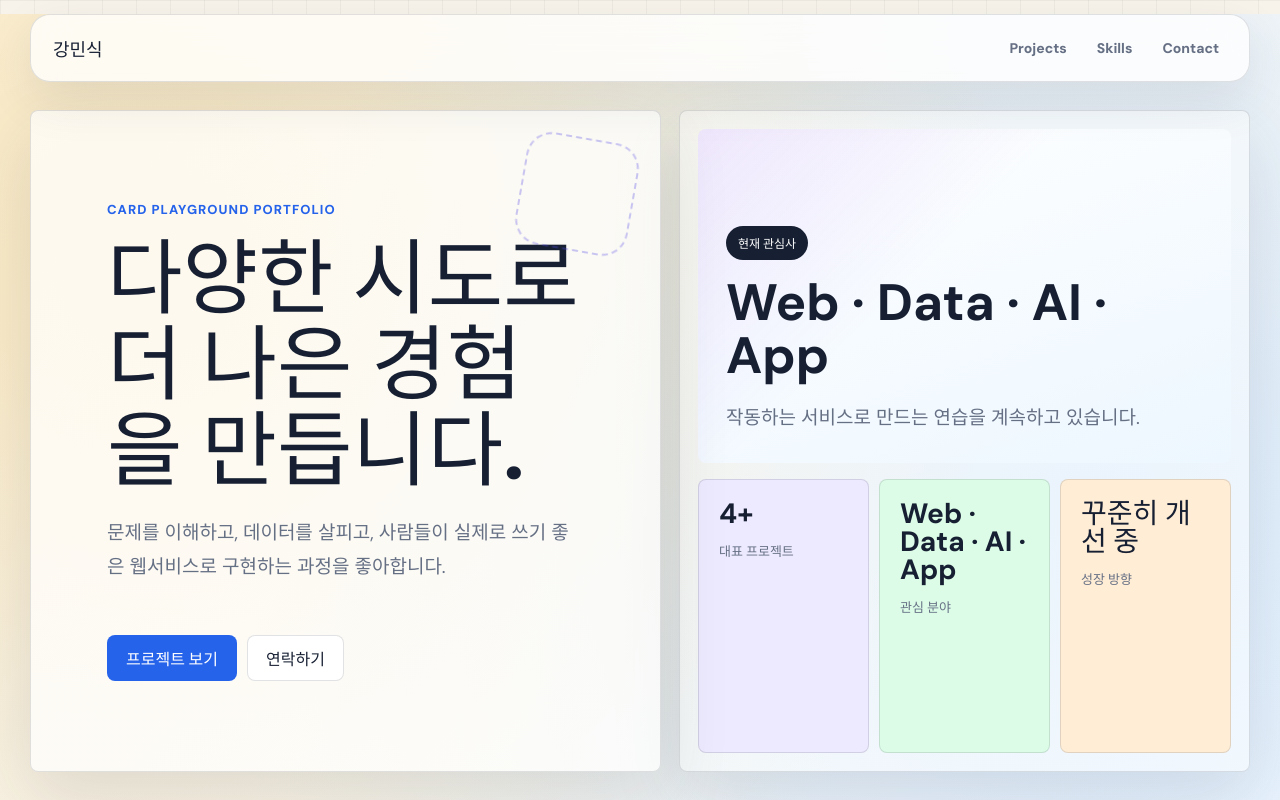
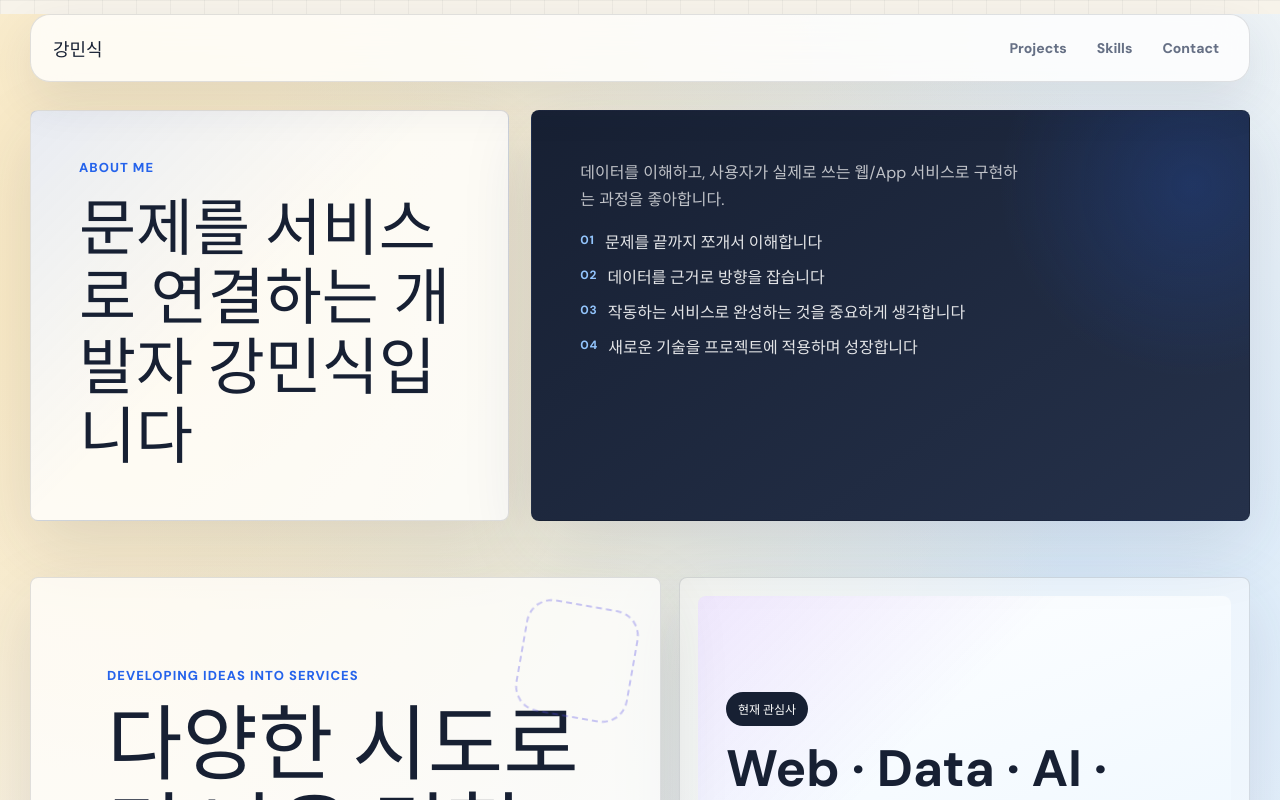
Before and after one commit to kms12191/potofolio, a React (Vite) app: page / in a window 1280 px wide. Shown: the top 800 px of the page. Built offline with nearby package versions, Linux system fonts and the light colour scheme.

Commit message:
포트폴리오 소개 카드 수정

```diff
--- a/src/App.css
+++ b/src/App.css
@@ -169,7 +169,7 @@ p {
   display: flex;
   flex-direction: column;
   justify-content: end;
-  min-height: 260px;
+  min-height: 220px;
   padding: 28px;
   border-radius: 8px;
   background:
@@ -207,7 +207,7 @@ p {
 }
 
 .mini-stats div {
-  min-height: 150px;
+  min-height: 124px;
   padding: 20px;
   border: 1px solid var(--line);
   border-radius: 8px;
@@ -231,8 +231,119 @@ p {
   font-weight: 800;
 }
 
+.pr-card {
+  position: relative;
+  overflow: hidden;
+  padding: 24px;
+  border: 1px solid rgba(37, 99, 235, 0.16);
+  border-radius: 8px;
+  background:
+    radial-gradient(circle at 92% 18%, rgba(37, 99, 235, 0.2), transparent 26%),
+    linear-gradient(145deg, #172033, #25314a);
+  color: #fff;
+  box-shadow: 0 20px 46px rgba(23, 32, 51, 0.18);
+  transition: transform 0.25s ease, box-shadow 0.25s ease;
+}
+
+.pr-card:hover {
+  transform: translateY(-6px);
+  box-shadow: 0 28px 62px rgba(23, 32, 51, 0.28);
+}
+
+.pr-card > span {
+  display: inline-flex;
+  margin-bottom: 14px;
+  padding: 7px 11px;
+  border-radius: 999px;
+  background: rgba(255, 255, 255, 0.12);
+  color: #bfdbfe;
+  font-size: 12px;
+  font-weight: 900;
+  letter-spacing: 0.08em;
+  text-transform: uppercase;
+}
+
+.pr-card h2 {
+  max-width: 420px;
+  margin-bottom: 12px;
+  font-size: clamp(24px, 3vw, 34px);
+  line-height: 1.16;
+}
+
+.pr-card p {
+  max-width: 450px;
+  margin-bottom: 18px;
+  color: rgba(255, 255, 255, 0.72);
+  line-height: 1.7;
+}
+
+.pr-card ul {
+  display: grid;
+  gap: 10px;
+  margin: 0;
+  padding: 0;
+  list-style: none;
+}
+
+.pr-card li {
+  display: flex;
+  gap: 10px;
+  align-items: flex-start;
+  color: rgba(255, 255, 255, 0.88);
+  font-weight: 700;
+  line-height: 1.55;
+}
+
+.pr-card li strong {
+  flex: none;
+  color: #93c5fd;
+  font-size: 12px;
+  letter-spacing: 0.08em;
+}
+
 .section {
   padding-top: 94px;
+}
+
+.about-section {
+  display: grid;
+  grid-template-columns: 0.8fr 1.2fr;
+  gap: 22px;
+  align-items: stretch;
+}
+
+.about-section:first-child {
+  padding-top: 0;
+  margin-bottom: 56px;
+}
+
+.about-heading,
+.standalone-pr-card {
+  border: 1px solid var(--line);
+  border-radius: 8px;
+  box-shadow: var(--shadow);
+}
+
+.about-heading {
+  display: flex;
+  flex-direction: column;
+  justify-content: center;
+  min-height: 320px;
+  padding: clamp(28px, 5vw, 48px);
+  background:
+    linear-gradient(135deg, rgba(37, 99, 235, 0.1), transparent 46%),
+    rgba(255, 255, 255, 0.78);
+}
+
+.about-heading h2 {
+  margin: 0;
+  font-size: clamp(34px, 5vw, 62px);
+  line-height: 1.12;
+}
+
+.standalone-pr-card {
+  min-height: 320px;
+  padding: clamp(28px, 5vw, 48px);
 }
 
 .section-heading {
@@ -658,6 +769,7 @@ p {
 
 @media (max-width: 1080px) {
   .playground-hero,
+  .about-section,
   .skills-section {
     grid-template-columns: 1fr;
   }
--- a/src/App.jsx
+++ b/src/App.jsx
@@ -26,9 +26,29 @@ function App() {
       </header>
 
       <main id="top">
+
+
+        <section className="section about-section" id="about">
+          <div className="about-heading">
+            <p className="eyebrow">{profile.prCard.label}</p>
+            <h2>{profile.prCard.title}</h2>
+          </div>
+          <div className="pr-card standalone-pr-card">
+            <p>{profile.prCard.description}</p>
+            <ul>
+              {profile.prCard.points.map((point, index) => (
+                <li key={point}>
+                  <strong>{String(index + 1).padStart(2, '0')}</strong>
+                  {point}
+                </li>
+              ))}
+            </ul>
+          </div>
+        </section>
+
         <section className="hero playground-hero" aria-labelledby="hero-title">
           <div className="hero-copy">
-            <p className="eyebrow">Card Playground Portfolio</p>
+            <p className="eyebrow">Developing Ideas into Services</p>
             <h1 id="hero-title">다양한 시도로 더 나은 경험을 만듭니다.</h1>
             <p>{profile.intro}</p>
             <div className="hero-actions">
--- a/src/data/profile.js
+++ b/src/data/profile.js
@@ -22,11 +22,22 @@ export const profile = {
     { label: '관심 분야', value: 'Web · Data · AI · App' },
     { label: '성장 방향', value: '꾸준히 개선 중' },
   ],
+  prCard: {
+    label: 'About Me',
+    title: '문제를 서비스로 연결하는 개발자 강민식입니다',
+    description: '데이터를 이해하고, 사용자가 실제로 쓰는 웹/App 서비스로 구현하는 과정을 좋아합니다.',
+    points: [
+      '문제를 끝까지 쪼개서 이해합니다',
+      '데이터를 근거로 방향을 잡습니다',
+      '작동하는 서비스로 완성하는 것을 중요하게 생각합니다',
+      '새로운 기술을 프로젝트에 적용하며 성장합니다',
+    ],
+  },
   skills: {
     'Front-End': ['HTML5', 'CSS3', 'JavaScript', 'TypeScript', 'React', 'Vite', 'Tailwind CSS'],
     'Back-End': ['Python', 'Flask', 'FastAPI', 'SQLAlchemy', 'REST API'],
     'AI / Data': ['Pandas', 'NumPy', 'Scikit-learn', 'XGBoost', 'Optuna', 'OpenAI API'],
     Database: ['SQLite', 'PostgreSQL', 'Supabase'],
-    'Deploy & Tools': ['Docker', 'Streamlit', 'Git', 'GitHub', 'VS Code', 'Figma', 'Adobe Photoshop'],
+    'Deploy & Tools': ['Docker', 'Streamlit', 'Git', 'GitHub', 'VS Code', 'Figma'],
   },
 }
```
Also changed, not shown: 1 other file (tests, documents, lock files or other folders).
